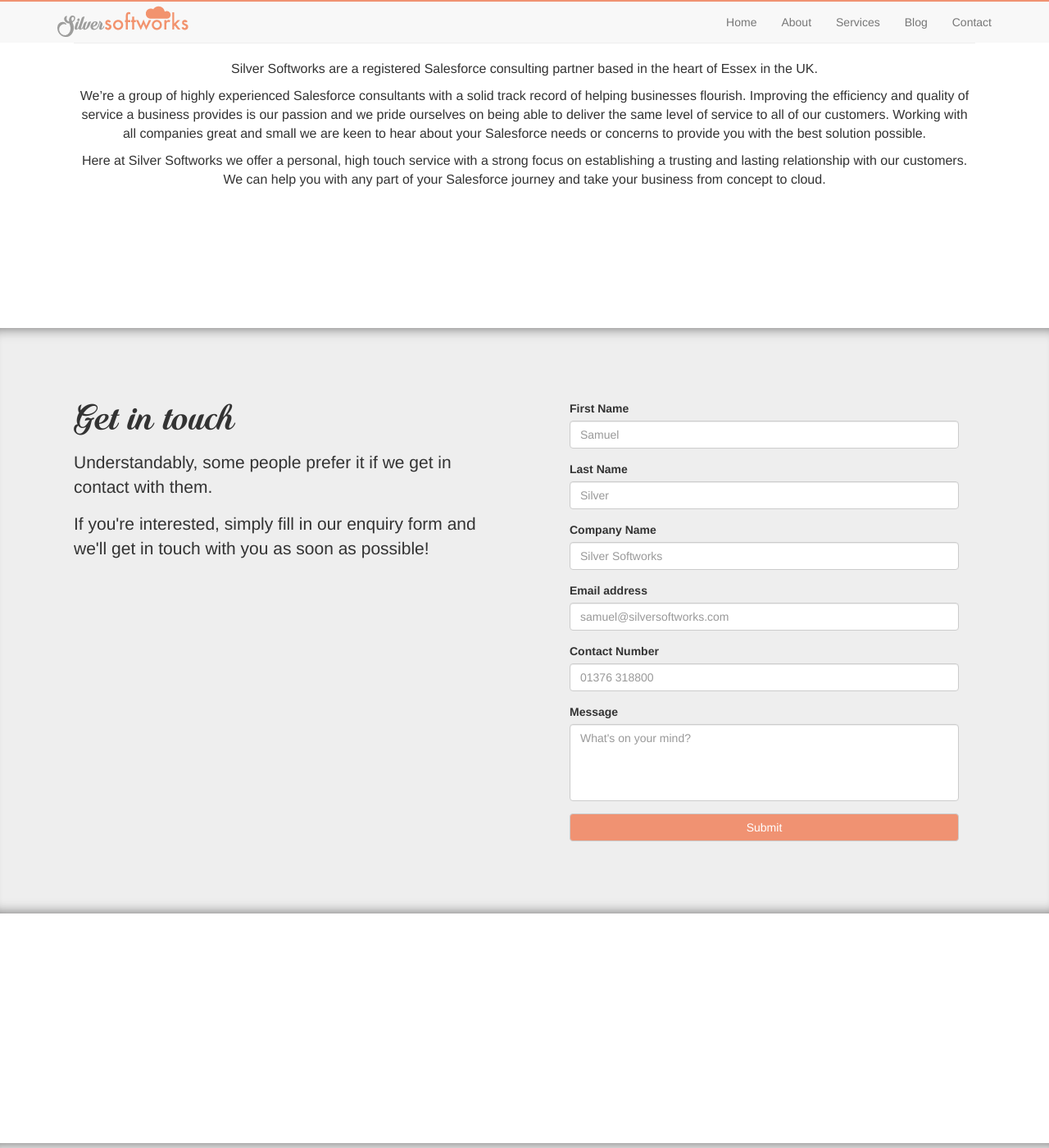
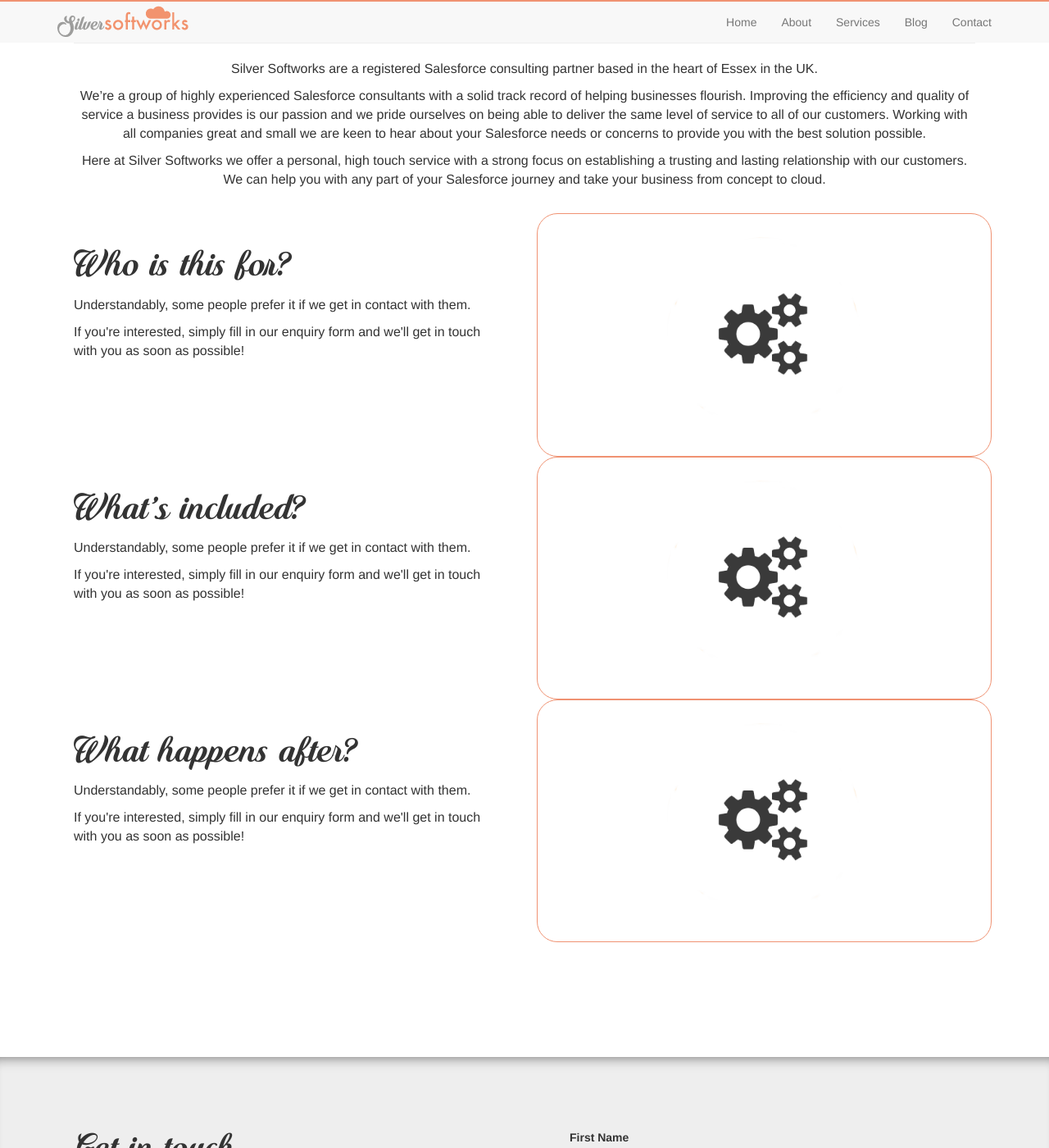
Before and after one commit to ThomasDavidPacker/Silver-Softworks, a Jekyll site: the page built from pardot_quick_start.html, in a window 1280 px wide and 1400 px high, scrolled down 217 px. Shown: the whole window at 82% size. Built offline with Jekyll 4.4.1, drawn with Linux system fonts in a browser that asks for light colours; nearby versions of some CDN libraries.

Commit message:
Minor Updates
Minor Updates

```diff
--- a/css/style.css
+++ b/css/style.css
@@ -229,6 +229,7 @@
 #c_jumbotron_full_width
 {
 	margin: 0px;
+	margin-bottom: 0px;
 }
 
 #c_jumbotron_full_width_orange
--- a/pardot_quick_start.html
+++ b/pardot_quick_start.html
@@ -13,6 +13,48 @@
 						<p class="c_paragraph_small">Silver Softworks are a registered Salesforce consulting partner based in the heart of Essex in the UK.</p>
 						<p class="c_paragraph_small">We’re a group of highly experienced Salesforce consultants with a solid track record of helping businesses flourish. Improving the efficiency and quality of service a business provides is our passion and we pride ourselves on being able to deliver the same level of service to all of our customers. Working with all companies great and small we are keen to hear about your Salesforce needs or concerns to provide you with the best solution possible.</p>
 						<p class="c_paragraph_small">Here at Silver Softworks we offer a personal, high touch service with a strong focus on establishing a trusting and lasting relationship with our customers. We can help you with any part of your Salesforce journey and take your business from concept to cloud.</p>
+					</div>
+				</div>
+			</div>
+			<div class="row">
+				<div class="col-md-6">
+					<div class="c_section_content">
+						<h2 class="c_silsof_header c_header_medium">Who is this for?</h2>
+						<p class="c_paragraph_small">Understandably, some people prefer it if we get in contact with them.</p>
+						<p class="c_paragraph_small">If you're interested, simply fill in our enquiry form and we'll get in touch with you as soon as possible!</p>
+					</div>
+				</div>
+				<div class="col-md-6">
+					<div class="c_help_offer_image_container">
+						<img src="images/cog.png" class="img-responsive c_content_image_center">
+					</div>
+				</div>
+			</div>
+			<div class="row">
+				<div class="col-md-6">
+					<div class="c_section_content">
+						<h2 class="c_silsof_header c_header_medium">What’s included?</h2>
+						<p class="c_paragraph_small">Understandably, some people prefer it if we get in contact with them.</p>
+						<p class="c_paragraph_small">If you're interested, simply fill in our enquiry form and we'll get in touch with you as soon as possible!</p>
+					</div>
+				</div>
+				<div class="col-md-6">
+					<div class="c_help_offer_image_container">
+						<img src="images/cog.png" class="img-responsive c_content_image_center">
+					</div>
+				</div>
+			</div>
+			<div class="row">
+				<div class="col-md-6">
+					<div class="c_section_content">
+						<h2 class="c_silsof_header c_header_medium">What happens after?</h2>
+						<p class="c_paragraph_small">Understandably, some people prefer it if we get in contact with them.</p>
+						<p class="c_paragraph_small">If you're interested, simply fill in our enquiry form and we'll get in touch with you as soon as possible!</p>
+					</div>
+				</div>
+				<div class="col-md-6">
+					<div class="c_help_offer_image_container">
+						<img src="images/cog.png" class="img-responsive c_content_image_center">
 					</div>
 				</div>
 			</div>
--- a/services.html
+++ b/services.html
@@ -95,7 +95,7 @@
 							<img src="images/cog.png" class="img-responsive c_content_image_center">
 						</div>
 						<br>
-						<h4>Salescoud and Pardot</h4>
+						<h4>Sales Cloud and Pardot Package</h4>
 				  	  	<p class="c_paragraph_small">Lorem ipsum dolor sit amet, pro odio option aliquam ne, at nec hinc euismod, erroribus laboramus ex mel. Veri habeo adversarium ut vis, per in movet alterum, in nam nulla choro platonem. Quo elit novum id. Mel cu suavitate intellegam constituam. Dico mutat voluptatibus mea at.</p>
 						<a href="#">Learn more</a>
 			  		</div>
```
Also changed, not shown: sales_cloud_quick_start.html (+42 -0 lines).
